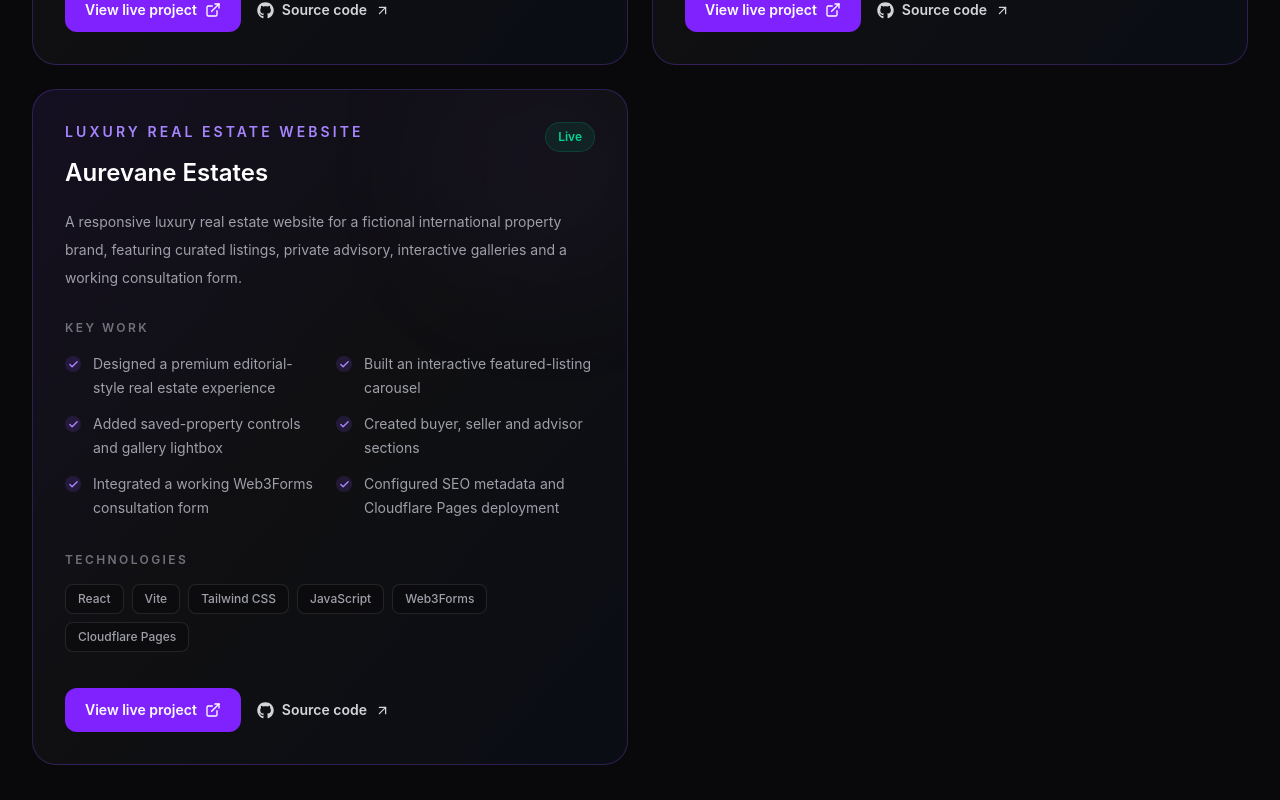
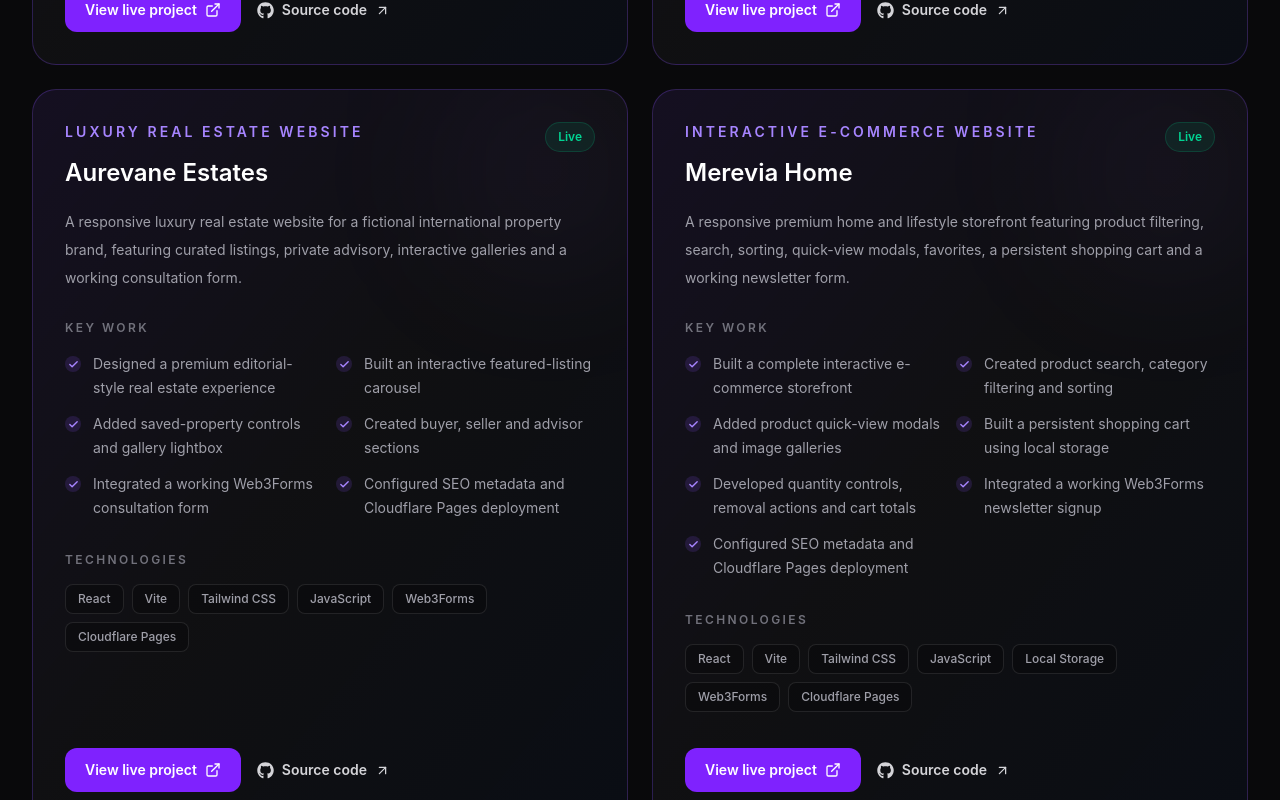
Before and after one commit to jpatrick28/j-patrick-portfolio, a React (Vite) app: page / in a window 1280 px wide. Shown: the part 6520-7320 px from the top of the page. Built offline with nearby package versions, Linux system fonts and the light colour scheme.

Commit message:
Add Merevia Home to portfolio

```diff
--- a/src/data/projects.js
+++ b/src/data/projects.js
@@ -229,4 +229,33 @@ export const projects = [
     liveUrl: 'https://aurevane-estates.pages.dev/',
     repositoryUrl: 'https://github.com/jpatrick28/aurevane-estates',
   },
+  {
+  id: 10,
+  title: 'Merevia Home',
+  category: 'Interactive E-commerce Website',
+  description:
+    'A responsive premium home and lifestyle storefront featuring product filtering, search, sorting, quick-view modals, favorites, a persistent shopping cart and a working newsletter form.',
+  highlights: [
+    'Built a complete interactive e-commerce storefront',
+    'Created product search, category filtering and sorting',
+    'Added product quick-view modals and image galleries',
+    'Built a persistent shopping cart using local storage',
+    'Developed quantity controls, removal actions and cart totals',
+    'Integrated a working Web3Forms newsletter signup',
+    'Configured SEO metadata and Cloudflare Pages deployment',
+  ],
+  technologies: [
+    'React',
+    'Vite',
+    'Tailwind CSS',
+    'JavaScript',
+    'Local Storage',
+    'Web3Forms',
+    'Cloudflare Pages',
+  ],
+  status: 'Live',
+  featured: true,
+  liveUrl: 'https://merevia-home.pages.dev/',
+  repositoryUrl: 'https://github.com/jpatrick28/merevia-home',
+},
 ]
```
